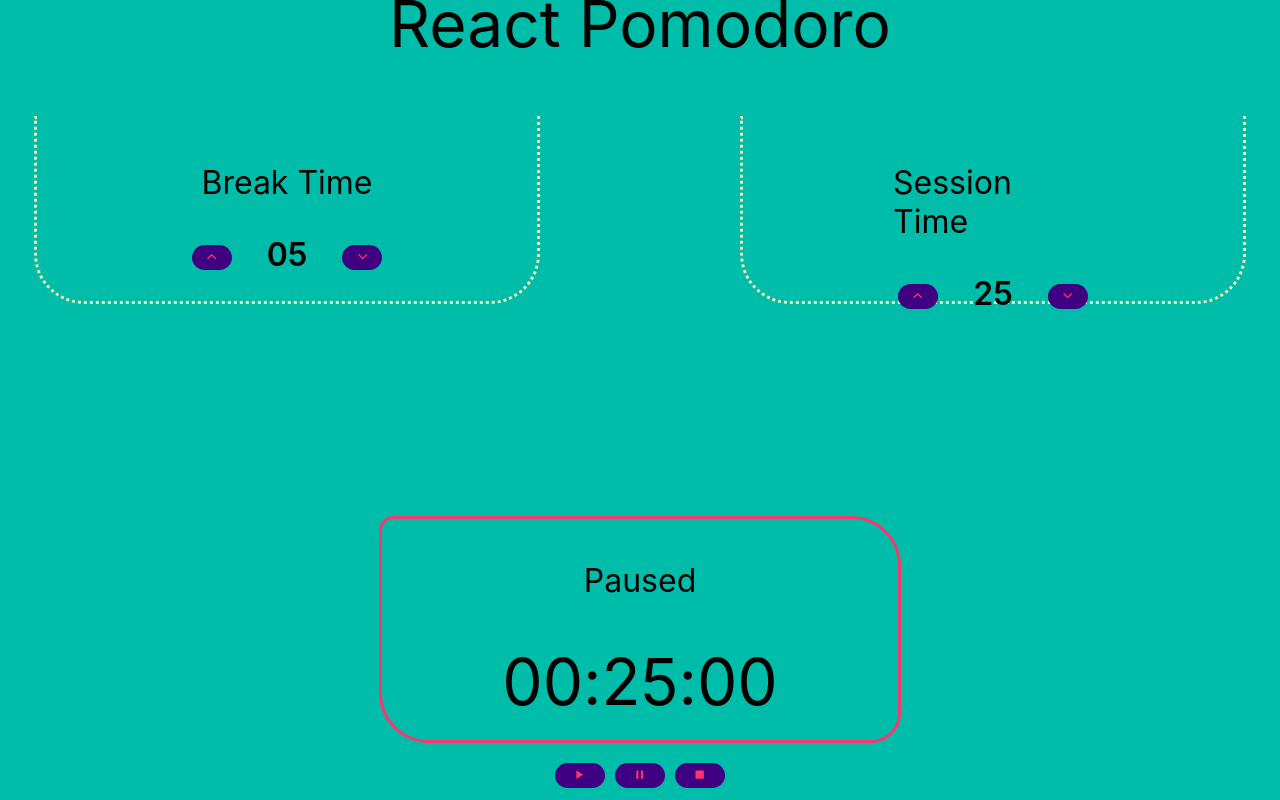
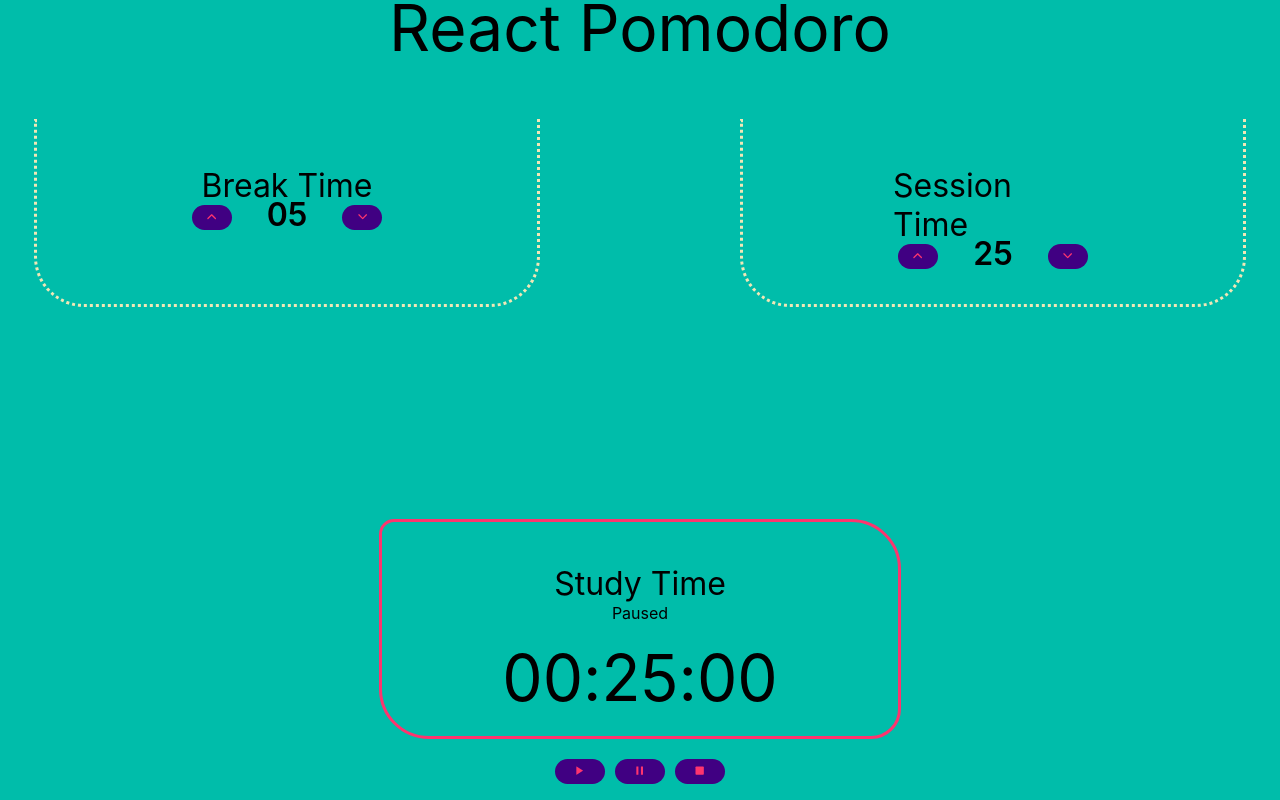
Before and after one commit to grun00/react-pomodoro, a React (Create React App) app: page / in a window 1280 px wide. Built offline with nearby package versions, Linux system fonts and the light colour scheme.

Commit message:
Added new state variables plus css

```diff
--- a/src/App.css
+++ b/src/App.css
@@ -57,6 +57,16 @@ body {
   margin-top: 20px;
 }
 
+.timer-session {
+  display: flex;
+  font-size: 1rem;
+  font-weight: 400;
+  justify-content: center;
+  align-items: center;
+  margin-top: 0px;
+
+}
+
 .separator {
   padding: 100px;
 }
@@ -77,6 +87,7 @@ h4 {
   font-weight: 400;
   justify-content: center;
   align-items: center;
+  margin-bottom: 0;
 }
 
 button {
--- a/src/App.js
+++ b/src/App.js
@@ -12,6 +12,7 @@ class App extends Component{
       sessionLength: 25,
       minute: 25,
       hour: 0,
+      isPlay: false
     }
 
     this.onIncreaseBreakLength = this.onIncreaseBreakLength.bind(this);
@@ -92,12 +93,14 @@ class App extends Component{
             interval={this.state.breakLength} title='Break Time'
             increase={this.onIncreaseBreakLength}
             decrease={this.onDecreaseBreakLength}
+            isPlay={this.state.isPlay}
           />
           <div className='separator'></div>
           <SessionInterval
             interval={this.state.sessionLength} title='Session Time'
             increase={this.onIncreaseSessionLength}
             decrease={this.onDecreaseSessionLength}
+            isPlay={this.state.isPlay}
           />
         </section>
         <div className='separator'></div>
--- a/src/components/Timer.js
+++ b/src/components/Timer.js
@@ -7,6 +7,7 @@ class Timer extends Component {
 
     this.state = {
       isPaused: true,
+      isSession: true,
       timerSecond: 0,
       intervalId: 0
     }
@@ -31,10 +32,10 @@ class Timer extends Component {
       case 0:
         if (this.props.timerMinute === 0) {
             this.setState({
-              isPaused: !this.state.isPaused
+              isSession: !this.state.isSession
             });
 
-            this.props.toggleInterval(this.state.isPaused);
+            this.props.toggleInterval(this.state.isSession);
           }
         this.props.updateTimerMinute()
         this.setState({
@@ -64,7 +65,8 @@ class Timer extends Component {
     this.pause();
     this.props.resetTimer();
     this.setState({
-      timerSecond: 0
+      timerSecond: 0,
+      isSession: true
     })
   }
 
@@ -72,7 +74,12 @@ class Timer extends Component {
     return (
       <React.Fragment>
         <section className='timer-outer'>
-          <h4> {this.state.isPaused === true? "Paused" : "Running"}</h4>
+          <h4>
+            {this.state.isSession === true? 'Study Time' : 'Break Time'}
+          </h4>
+          <p className='timer-session'>
+            {this.state.isPaused === true? "Paused" : "Running"}
+          </p>
           <section className='timer-inner'>
             <span> {this.props.timerHour < 10 ? '0' + this.props.timerHour : this.props.timerHour}</span>
             <span> : </span>
```
